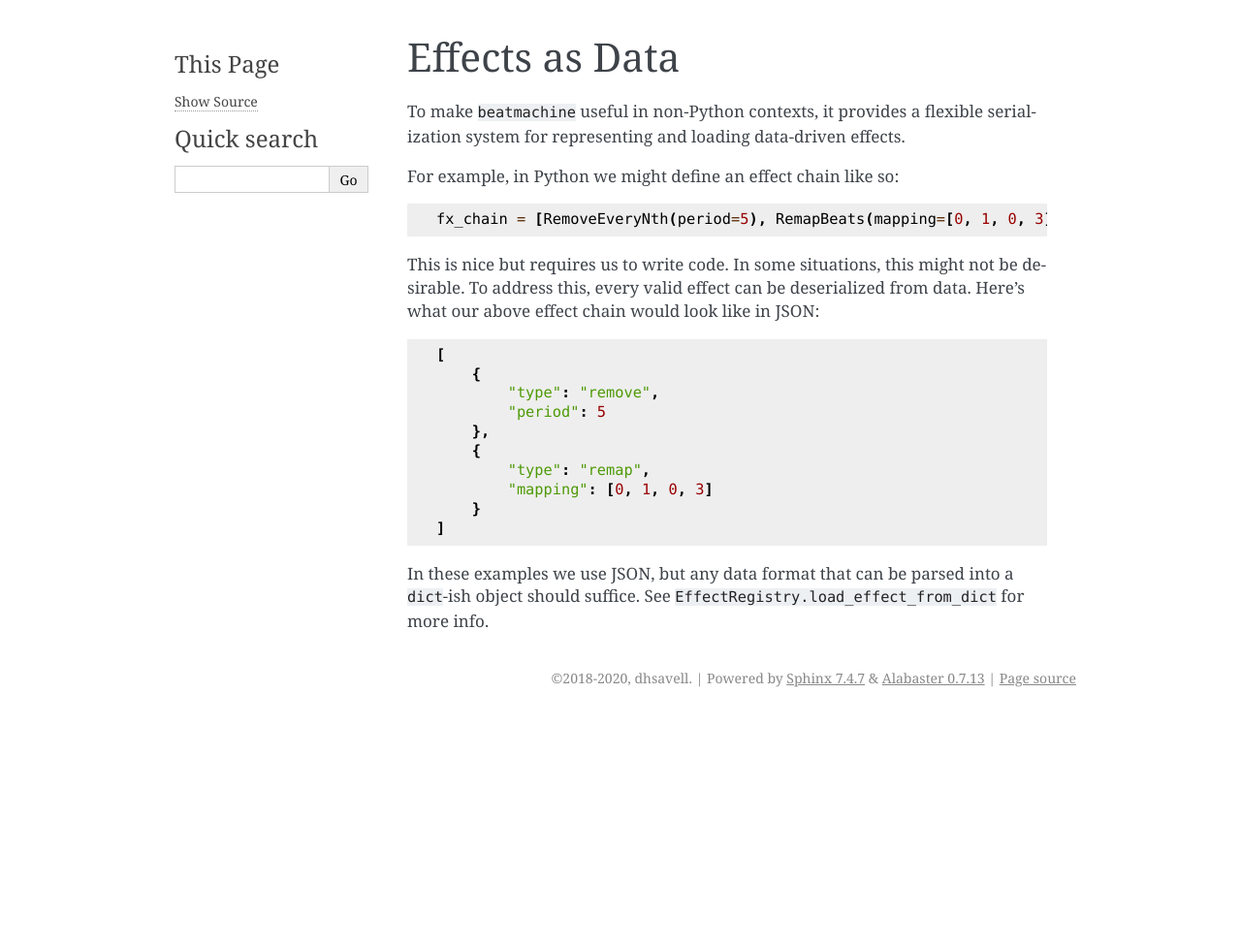
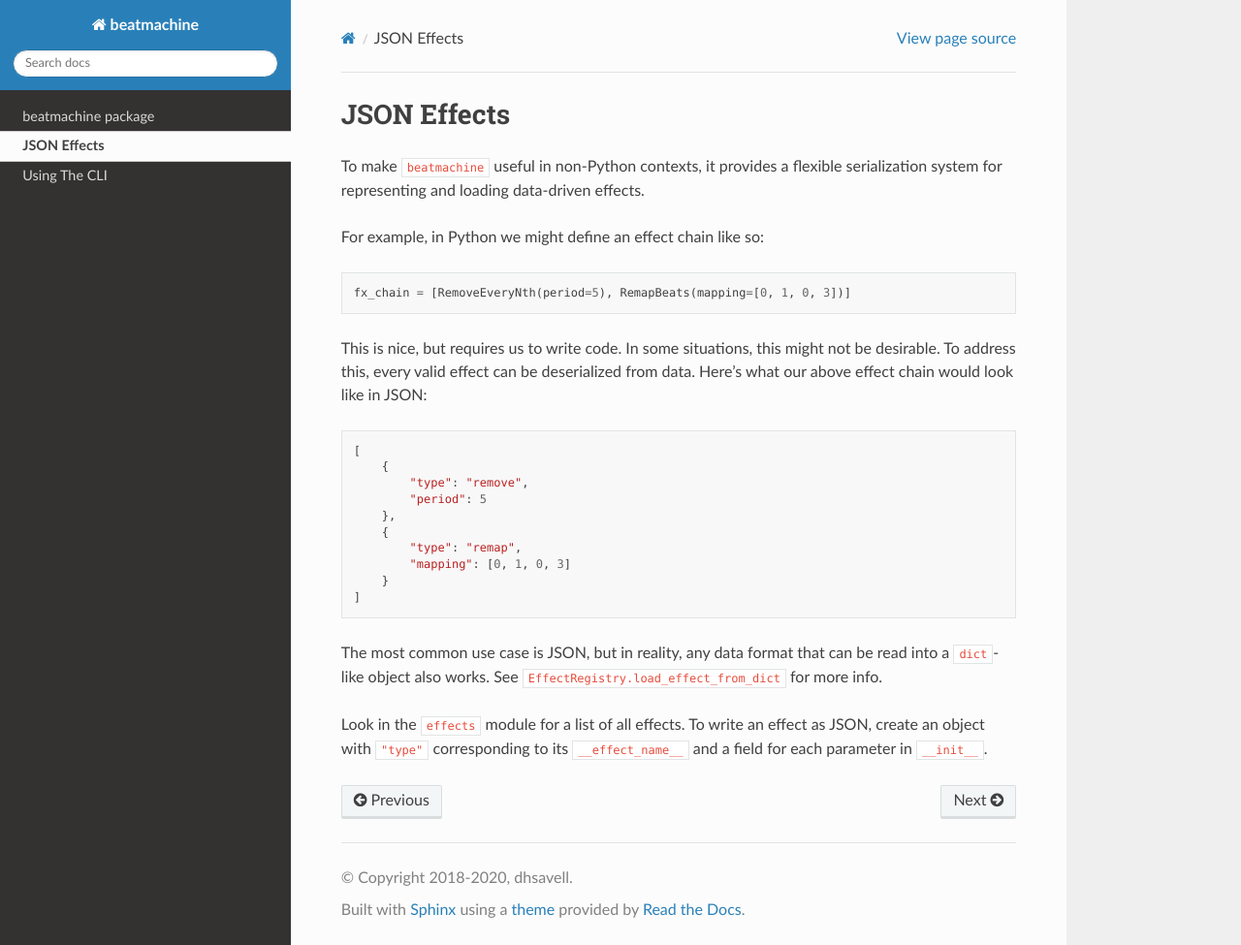
Before and after one commit to beat-machine/beat-machine, a Sphinx documentation site: the page built from docs/json_effects.rst, in a window 1280 px wide and 975 px high. Shown: the whole window at 97% size. Built offline with Sphinx 7.4.7 and the Read the Docs theme 2.0.0, drawn with Linux system fonts in a browser that asks for light colours.

Commit message:
Update docs

```diff
--- a/docs/conf.py
+++ b/docs/conf.py
@@ -12,6 +12,7 @@
 #
 import os
 import sys
+import sphinx_rtd_theme
 
 sys.path.insert(0, os.path.abspath(".."))
 
@@ -30,7 +31,12 @@
 # Add any Sphinx extension module names here, as strings. They can be
 # extensions coming with Sphinx (named 'sphinx.ext.*') or your custom
 # ones.
-extensions = ["sphinx.ext.autodoc", "sphinx.ext.autosummary", "sphinx.ext.coverage"]
+extensions = [
+    "sphinx.ext.autodoc",
+    "sphinx.ext.autosummary",
+    "sphinx.ext.coverage",
+    "sphinx_rtd_theme",
+]
 
 autodoc_default_flags = ["members"]
 autosummary_generate = True
@@ -48,7 +54,7 @@
 # The theme to use for HTML and HTML Help pages.  See the documentation for
 # a list of builtin themes.
 #
-html_theme = "alabaster"
+html_theme = "sphinx_rtd_theme"
 
 # Add any paths that contain custom static files (such as style sheets) here,
 # relative to this directory. They are copied after the builtin static files,
--- a/docs/index.rst
+++ b/docs/index.rst
@@ -6,9 +6,9 @@ Next Steps
 .. toctree::
    :maxdepth: 2
 
-   modules
+   beatmachine
+   json_effects
    cli
-   json_effects
 
 Indices and tables
 ==================
--- a/docs/json_effects.rst
+++ b/docs/json_effects.rst
@@ -1,5 +1,5 @@
-Effects as Data
-===============
+JSON Effects
+============
 
 To make ``beatmachine`` useful in non-Python contexts, it provides a flexible
 serialization system for representing and loading data-driven effects.
@@ -8,7 +8,7 @@ For example, in Python we might define an effect chain like so::
 
     fx_chain = [RemoveEveryNth(period=5), RemapBeats(mapping=[0, 1, 0, 3])]
 
-This is nice but requires us to write code. In some situations, this might not
+This is nice, but requires us to write code. In some situations, this might not
 be desirable. To address this, every valid effect can be deserialized
 from data. Here's what our above effect chain would look like in JSON::
 
@@ -23,6 +23,10 @@ from data. Here's what our above effect chain would look like in JSON::
         }
     ]
 
-In these examples we use JSON, but any data format that can be parsed into a
-``dict``-ish object should suffice. See
+The most common use case is JSON, but in reality, any data format that can be
+read into a ``dict``-like object also works. See
 ``EffectRegistry.load_effect_from_dict`` for more info.
+
+Look in the ``effects`` module for a list of all effects. To write an effect
+as JSON, create an object with ``"type"`` corresponding to its
+``__effect_name__`` and a field for each parameter in ``__init__``.
--- a/docs/modules.rst
+++ b/docs/modules.rst
@@ -1,5 +1,5 @@
-beatmachine
-===========
+beat-machine
+============
 
 .. toctree::
    :maxdepth: 4
--- a/pyproject.toml
+++ b/pyproject.toml
@@ -22,6 +22,7 @@ parameterized = "^0.7.1"
 pre-commit = "^1.20"
 pytest = "^5.3.5"
 bump2version = "^1.0.0"
+sphinx-rtd-theme = "^0.5.0"
 
 [build-system]
 requires = ["poetry>=0.12"]
```
Also changed, not shown: docs/beatmachine.effects.rst (+9 -31 lines), docs/beatmachine.rst (+8 -23 lines), 2 other files.
